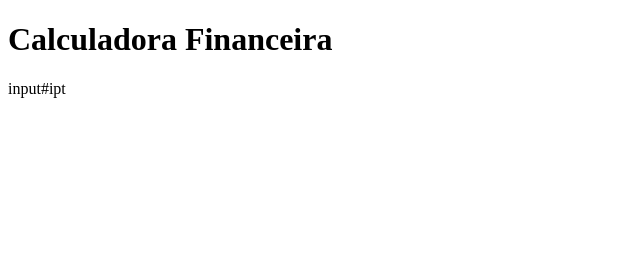
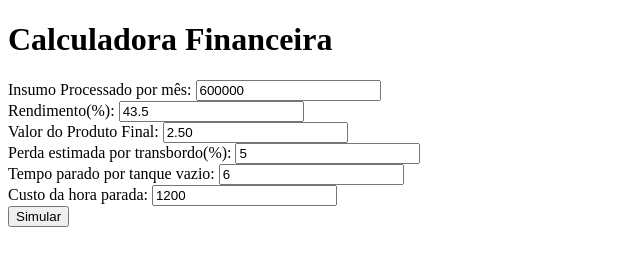
Before and after one commit to davi-chagas/sptech, a plain HTML site: page algoritmo/sprint1/calculadora-financeira/index.html in a window 1280 px wide. Shown: the whole page, without its empty margins (0-640 px from the left). Drawn offline with Linux system fonts and the light colour scheme.

Commit message:
feat: calculadora financeira

```diff
--- a/algoritmo/sprint1/calculadora-financeira/index.html
+++ b/algoritmo/sprint1/calculadora-financeira/index.html
@@ -1,13 +1,84 @@
 <!DOCTYPE html>
 <html lang="pt-br">
+
 <head>
     <meta charset="UTF-8">
     <meta name="viewport" content="width=device-width, initial-scale=1.0">
     <title>Calculadora Financeira - Grupo 10</title>
 </head>
+
 <body>
     <h1>Calculadora Financeira</h1>
 
-    input#ipt
+    <label for="ipt_insumo_processado">Insumo Processado por mês: </label>
+    <input type="text" value="600000" id="ipt_insumo_processado"> <br>
+
+    <label for="ipt_rendimento">Rendimento(%): </label>
+    <input type="text" value="43.5" id="ipt_rendimento"> <br>
+
+    <label for="ipt_valor_produto">Valor do Produto Final: </label>
+    <input type="text" value="2.50" id="ipt_valor_produto"> <br>
+
+    <label for="ipt_perda_transbordo">Perda estimada por transbordo(%): </label>
+    <input type="text" value="5" id="ipt_perda_transbordo"> <br>
+
+    <label for="ipt_downtime">Tempo parado por tanque vazio: </label>
+    <input type="text" value="6" id="ipt_downtime"> <br>
+
+    <label for="ipt_custo_hora_parada">Custo da hora parada: </label>
+    <input type="text" value="1200" id="ipt_custo_hora_parada"> <br>
+
+    <button onclick="calcular()">Simular</button>
+
+    <div id="div_result"></div>
 </body>
+<script>
+    function calcular() {
+        let insumo_processado = Number(ipt_insumo_processado.value);
+        let rendimento = Number(ipt_rendimento.value);
+        let valor_produto = Number(ipt_valor_produto.value);
+        let perda_transbordo = Number(ipt_perda_transbordo.value);
+        let downtime = Number(ipt_downtime.value);
+        let custo_hora_parada = Number(ipt_custo_hora_parada.value);
+
+        if(insumo_processado <= 0) {
+            div_result.innerHTML += 'Insumo deve ser maior que 0'
+        } else if (rendimento < 0){
+            div_result.innerHTML += ' Rendimento deve ser maior que 0'
+        } else if (rendimento > 100) {
+            div_result.innerHTML += ' Rendimento deve estar entre 0 e 100.'
+        } else if (perda_transbordo < 0) {
+            div_result.innerHTML += ' Valor de perda deve ser maior no minimo 0'
+        }
+
+        let massa_perdida = insumo_processado * perda_transbordo / 100;
+        let produto_nao_gerado = massa_perdida * rendimento / 100;
+        let prejuizo_transbordo = produto_nao_gerado * valor_produto;
+        let prejuizo_downtime = custo_hora_parada * downtime;
+
+        let prejuizo_por_mes = prejuizo_transbordo + prejuizo_downtime;
+        let prejuizo_por_ano = prejuizo_por_mes * 12;
+
+        // Assumindo 85% de eficiência na mitigação de falhas via Alertas Preditivos:
+        // ganho indireto
+        let ganho_indireto = 25000;
+        let valor_recuperado = prejuizo_por_ano * 0.85 + ganho_indireto ;
+        let projecao = valor_recuperado * 3;
+
+        div_result.innerHTML = `<h2>PREJUÍZO MENSAL</h2>
+            - ${massa_perdida}kg de insumo perdido <br>
+            - ${produto_nao_gerado}kg de produto não gerado <br>
+            - ${prejuizo_transbordo} / mês <br>
+
+            <h2>PREJUIZO TOTAL ACUMULADO SEM MONITORAMENTO INTELIGENTE</h2>
+            - Por mês: R$${prejuizo_por_mes} <br>
+            - Por ano: R$${prejuizo_por_ano} <br>
+
+            <h2>PROJEÇÃO ACUMULADA DE VALOR RECUPERADO:</h2>
+            - Em 1 ano: R$${valor_recuperado} <br>
+            - Em 3 anos: R$${projecao} <br>
+            `
+    }
+</script>
+
 </html>
```
